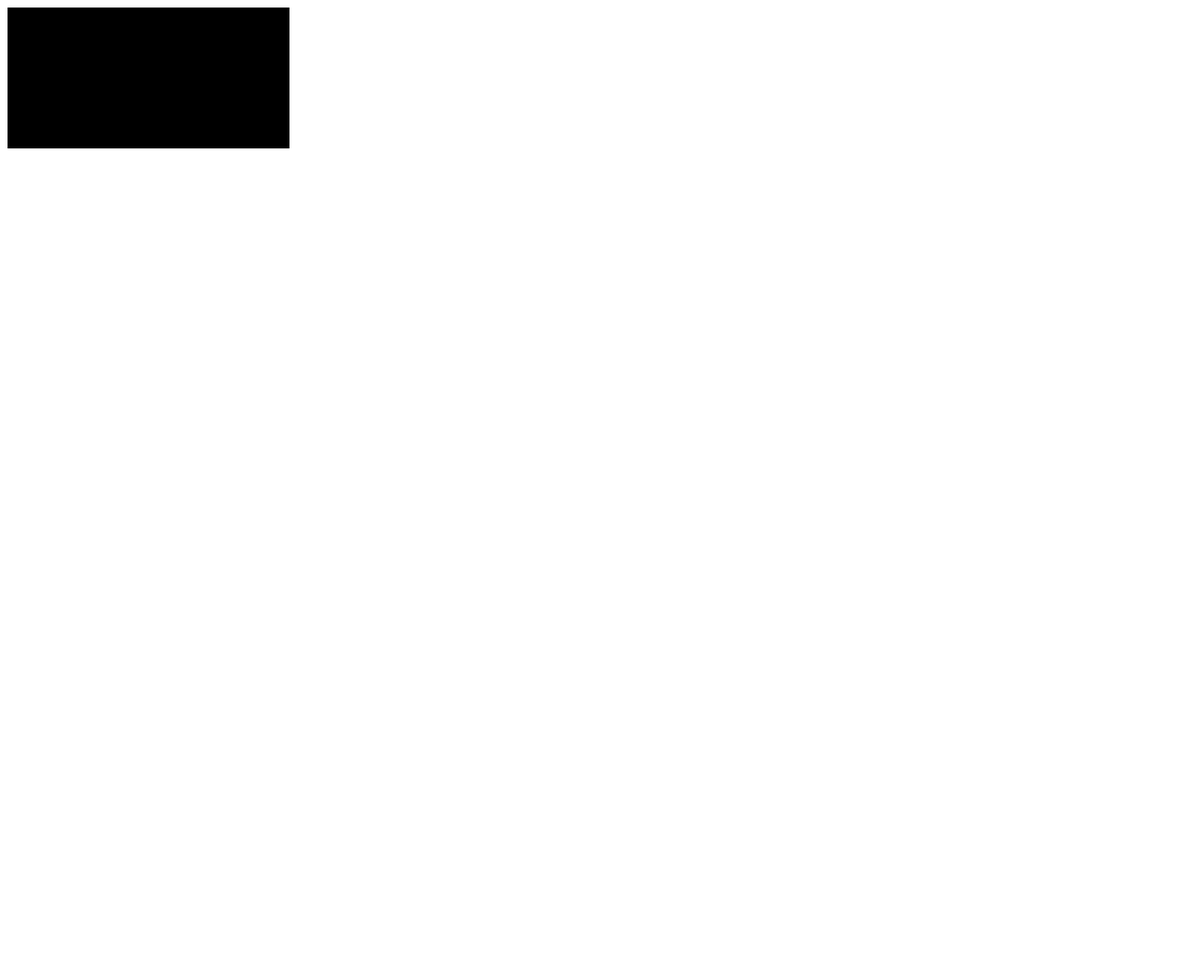
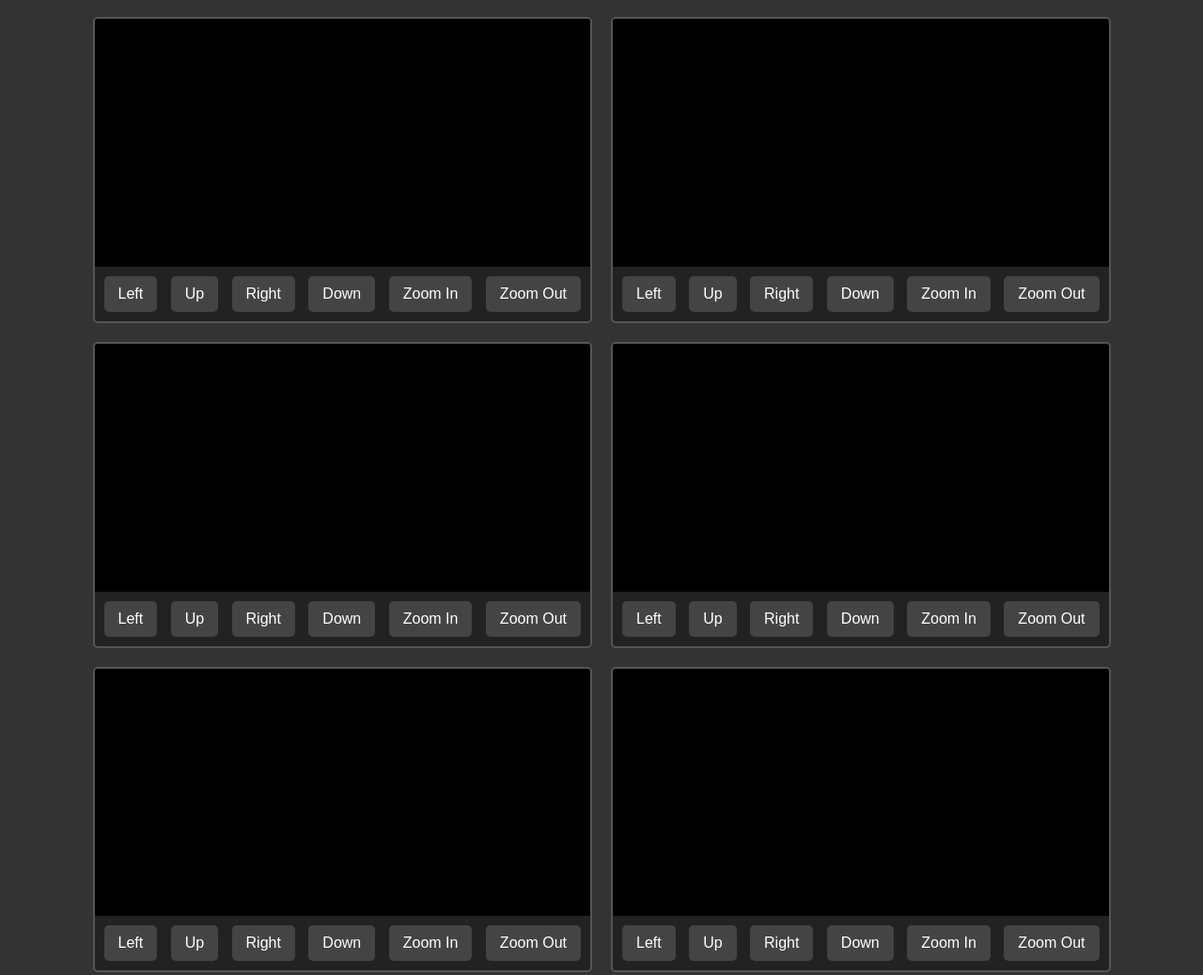
Before and after one commit to WispAyr/dragoneye, a website: page public/index.html in a window 1280 px wide. Shown: the top 1038 px of the page at 94% size. Before the commit the page ends 800 px from the top, so only its background shows below. Drawn offline with Linux system fonts and the light colour scheme.

Commit message:
Update index.html

```diff
--- a/public/index.html
+++ b/public/index.html
@@ -1,22 +1,81 @@
 <!DOCTYPE html>
-<html>
+<html lang="en">
 <head>
-    <title>RTSP Stream via WebSocket</title>
-    <!-- Update the src attribute to point to your local copy of JSMpeg -->
+    <meta charset="UTF-8">
+    <meta name="viewport" content="width=device-width, initial-scale=1.0">
+    <title>Dragoneye Camera Server</title>
     <script src="/js/jsmpeg.min.js"></script>
+    <style>
+        body {
+            display: flex;
+            flex-wrap: wrap;
+            justify-content: center;
+            background-color: #333;
+            color: #fff;
+            font-family: Arial, sans-serif;
+        }
+        .camera {
+            margin: 10px;
+            background-color: #222;
+            border: 2px solid #555;
+            border-radius: 5px;
+            overflow: hidden;
+        }
+        .camera canvas {
+            display: block; /* Removes bottom margin/gap */
+            width: 100%; /* Responsive width */
+            max-width: 640px; /* Maximum size */
+            height: auto; /* Maintain aspect ratio */
+        }
+        .controls {
+            text-align: center;
+            padding: 5px;
+        }
+        .control-btn {
+            background-color: #444;
+            border: none;
+            color: white;
+            padding: 10px 15px;
+            margin: 5px;
+            border-radius: 5px;
+            cursor: pointer;
+            font-size: 16px;
+        }
+        .control-btn:hover {
+            background-color: #555;
+        }
+    </style>
 </head>
 <body>
-    <!-- Your canvas elements for the video display -->
-    <canvas id="camera1"></canvas>
-    <!-- More canvas elements for other cameras as needed -->
+    <script>
+        // Placeholder for actual PTZ function implementation
+        function controlPTZ(cameraId, action) {
+            console.log(`Controlling PTZ for Camera ${cameraId}: ${action}`);
+            // Here you would send a command to your server or camera for PTZ control
+        }
+    </script>
 
+    <!-- Dynamically generated camera views and controls -->
     <script>
-        // Ensure this code runs after the JSMpeg library has loaded
         for (let i = 1; i <= 8; i++) {
-            let canvasId = 'camera' + i;
-            let canvas = document.getElementById(canvasId);
+            let cameraContainer = document.createElement('div');
+            cameraContainer.className = 'camera';
+            cameraContainer.innerHTML = `
+                <canvas id="camera${i}"></canvas>
+                <div class="controls">
+                    <button class="control-btn" onclick="controlPTZ(${i}, 'left')">Left</button>
+                    <button class="control-btn" onclick="controlPTZ(${i}, 'up')">Up</button>
+                    <button class="control-btn" onclick="controlPTZ(${i}, 'right')">Right</button>
+                    <button class="control-btn" onclick="controlPTZ(${i}, 'down')">Down</button>
+                    <button class="control-btn" onclick="controlPTZ(${i}, 'zoomIn')">Zoom In</button>
+                    <button class="control-btn" onclick="controlPTZ(${i}, 'zoomOut')">Zoom Out</button>
+                </div>
+            `;
+            document.body.appendChild(cameraContainer);
+
+            let canvas = document.getElementById(`camera${i}`);
             let wsUrl = 'ws://' + window.location.hostname + ':4343/camera' + i;
-            let player = new JSMpeg.Player(wsUrl, { canvas: canvas });
+            new JSMpeg.Player(wsUrl, { canvas: canvas });
         }
     </script>
 </body>
```
